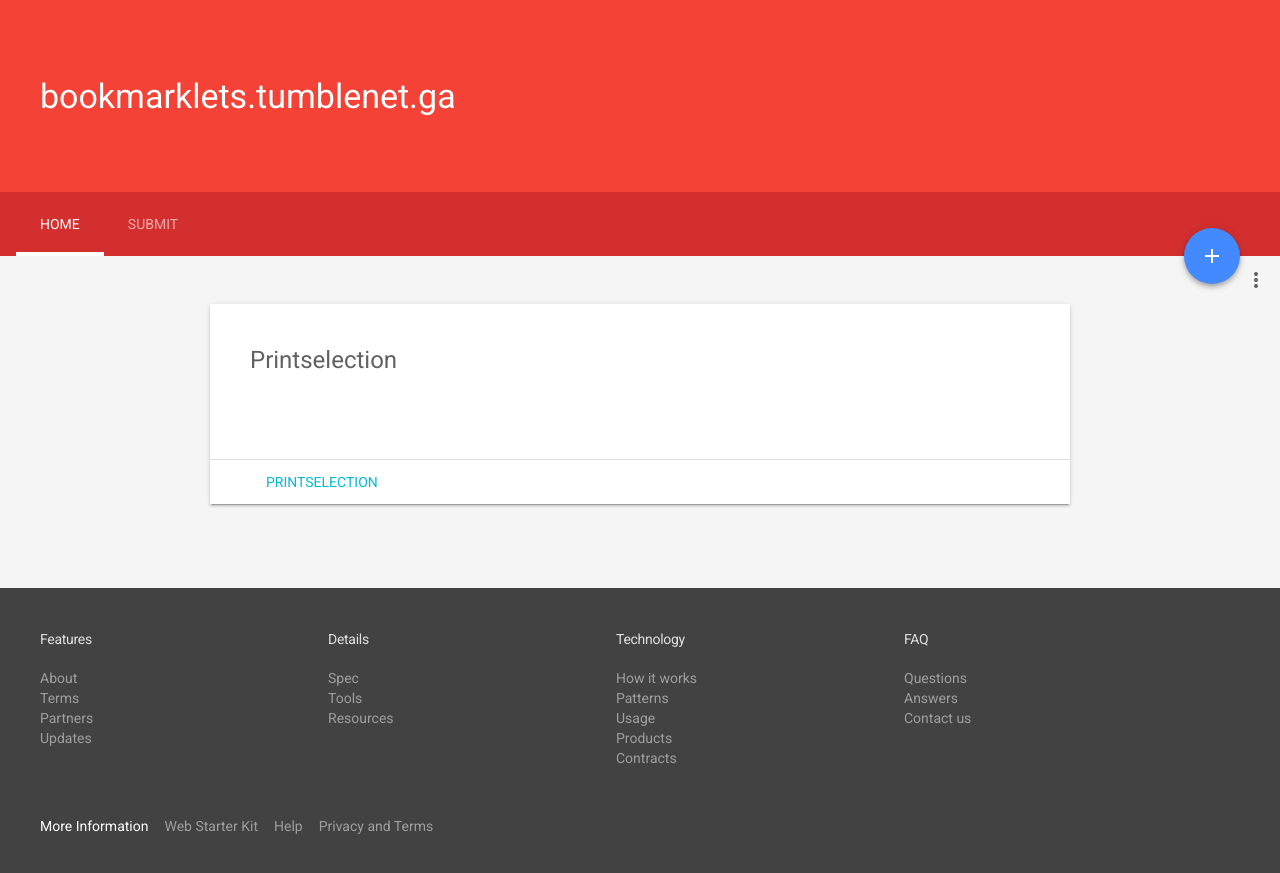
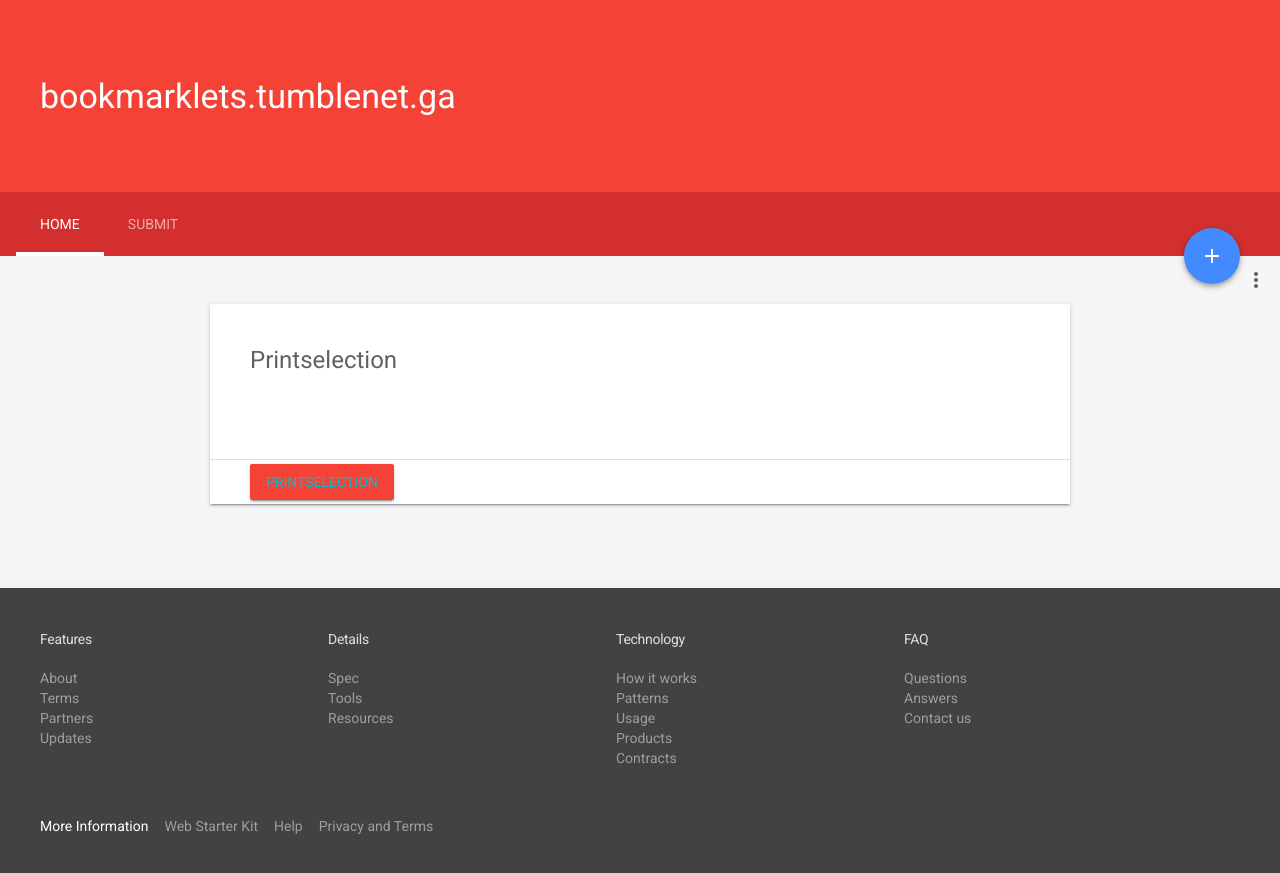
Before and after one commit to tumblenet/bookmarklets.tumblenet.ga, a Jekyll site: the page built from index.html, in a window 1280 px wide. Shown: the top 873 px of the page. Built offline with Jekyll 4.4.1, drawn with Linux system fonts in a browser that asks for light colours.

Commit message:
Update index.html

```diff
--- a/index.html
+++ b/index.html
@@ -18,7 +18,7 @@ layout: default
  -         //var version = '{{ site.version }}';
  -         document.body.appendChild(document.createElement('script')).src='{{ site.url | remove_first: 'http:' }}{{ item.url }}';
  -         }
- -         })();" class="mdl-button mdl-button--colored">{{ item.title }}</a>
+ -         })();" class="mdl-button mdl-button--colored mdl-button--raised">{{ item.title }}</a>
               </div>
             </div>
             <button class="mdl-button mdl-js-button mdl-js-ripple-effect mdl-button--icon" id="btn3">
```
